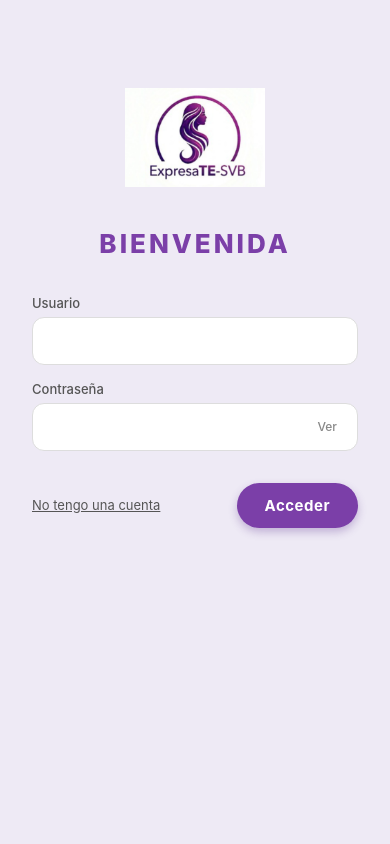
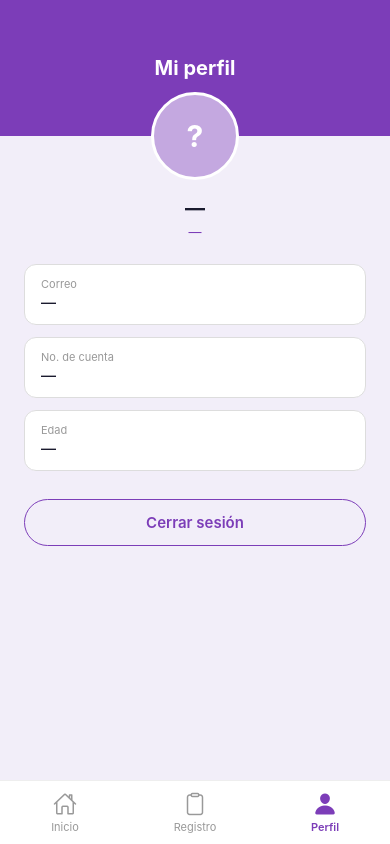
Before and after one commit to Fatima30-svY/ExpresaTE-FAS, a React Native app: screen /Perfil in a window 390 px wide. Built offline with nearby package versions, Linux system fonts and the light colour scheme; what react-native-calendars would draw is missing.

Commit message:
se creo la pantalla de perfil

```diff
--- a/App.js
+++ b/App.js
@@ -5,6 +5,7 @@ import { createNativeStackNavigator } from '@react-navigation/native-stack';
 import LoginScreen from './Screens/Login.js';
 import RegistrarCuenta from './Screens/RegistrarCuenta.js';
 import PantallaPrincipal from './Screens/PantallaPrincipal.js';
+import Perfil from './Screens/Perfil.js';
 
 const Stack = createNativeStackNavigator();
 
@@ -18,6 +19,7 @@ export default function App() {
         <Stack.Screen name="Login" component={LoginScreen} />
         <Stack.Screen name="RegistrarCuenta" component={RegistrarCuenta} />
         <Stack.Screen name="PantallaPrincipal" component={PantallaPrincipal} />
+        <Stack.Screen name="Perfil" component={Perfil} />
       </Stack.Navigator>
     </NavigationContainer>
   );
--- a/Screens/PantallaPrincipal.js
+++ b/Screens/PantallaPrincipal.js
@@ -29,8 +29,12 @@ LocaleConfig.defaultLocale = 'es';
 const hoy = new Date().toISOString().split('T')[0];
 
 export default function Principal({ navigation, route }) {
-  const { nombre } = route.params || {};
+  const { nombre, correo, carrera, noCuenta, edad } = route.params || {};
   const [diaSeleccionado, setDiaSeleccionado] = useState(hoy);
+
+  const irAPerfil = () => {
+    navigation.navigate('Perfil', { nombre, correo, carrera, noCuenta, edad });
+  };
 
   return (
     <View style={styles.flex}>
@@ -115,7 +119,7 @@ export default function Principal({ navigation, route }) {
           <Ionicons name="clipboard-outline" size={24} color="#999" />
           <Text style={styles.tabLabel}>Registro</Text>
         </TouchableOpacity>
-        <TouchableOpacity style={styles.tabItem}>
+        <TouchableOpacity style={styles.tabItem} onPress={irAPerfil}>
           <Ionicons name="person" size={24} color="#999" />
           <Text style={styles.tabLabel}>Perfil</Text>
         </TouchableOpacity>
--- /dev/null
+++ b/Screens/Perfil.js
@@ -0,0 +1,226 @@
+import React from 'react';
+import {
+  View,
+  Text,
+  TouchableOpacity,
+  StyleSheet,
+  ScrollView,
+  Platform,
+} from 'react-native';
+import { Ionicons } from '@expo/vector-icons';
+
+function getInitials(nombre) {
+  if (!nombre) return '?';
+  const partes = nombre.trim().split(' ');
+  if (partes.length === 1) return partes[0][0].toUpperCase();
+  return (partes[0][0] + partes[1][0]).toUpperCase();
+}
+
+const PURPLE = '#7C3DB8';
+const BG = '#F2EEF9';
+const WHITE = '#FFFFFF';
+
+export default function Perfil({ navigation, route }) {
+  const params = route.params || {};
+  const nombre = params.nombre || '';
+  const correo = params.correo || '';
+  const carrera = params.carrera || '';
+  const noCuenta = params.noCuenta || '';
+  const edad = params.edad || '';
+
+  const handleCerrarSesion = () => {
+    navigation.navigate('Login');
+  };
+
+  const handleInicio = () => {
+    navigation.navigate('PantallaPrincipal', route.params);
+  };
+
+  return (
+    <View style={styles.flex}>
+
+      {/* Header morado */}
+      <View style={styles.header}>
+        <Text style={styles.headerTitulo}>Mi perfil</Text>
+      </View>
+
+      {/* Avatar flotante */}
+      <View style={styles.avatarWrapper}>
+        <View style={styles.avatar}>
+          <Text style={styles.avatarTexto}>{getInitials(nombre)}</Text>
+        </View>
+      </View>
+
+      <ScrollView
+        style={styles.scroll}
+        contentContainerStyle={styles.content}
+        showsVerticalScrollIndicator={false}
+      >
+
+        <Text style={styles.nombre}>{nombre || '—'}</Text>
+        <Text style={styles.carreraTexto}>{carrera || '—'}</Text>
+
+        <View style={styles.campo}>
+          <Text style={styles.campoLabel}>Correo</Text>
+          <Text style={styles.campoValor}>{correo || '—'}</Text>
+        </View>
+
+        <View style={styles.campo}>
+          <Text style={styles.campoLabel}>No. de cuenta</Text>
+          <Text style={styles.campoValor}>{noCuenta || '—'}</Text>
+        </View>
+
+        <View style={styles.campo}>
+          <Text style={styles.campoLabel}>Edad</Text>
+          <Text style={styles.campoValor}>{edad || '—'}</Text>
+        </View>
+
+        <TouchableOpacity style={styles.botonCerrar} onPress={handleCerrarSesion}>
+          <Text style={styles.botonCerrarTexto}>Cerrar sesión</Text>
+        </TouchableOpacity>
+
+        <View style={styles.espacioTabBar} />
+      </ScrollView>
+
+      {/* Tab Bar */}
+      <View style={styles.tabBar}>
+        <TouchableOpacity style={styles.tabItem} onPress={handleInicio}>
+          <Ionicons name="home-outline" size={24} color="#999" />
+          <Text style={styles.tabLabel}>Inicio</Text>
+        </TouchableOpacity>
+        <TouchableOpacity style={styles.tabItem}>
+          <Ionicons name="clipboard-outline" size={24} color="#999" />
+          <Text style={styles.tabLabel}>Registro</Text>
+        </TouchableOpacity>
+        <TouchableOpacity style={styles.tabItem}>
+          <Ionicons name="person" size={24} color={PURPLE} />
+          <Text style={[styles.tabLabel, styles.tabActivo]}>Perfil</Text>
+        </TouchableOpacity>
+      </View>
+
+    </View>
+  );
+}
+
+const styles = StyleSheet.create({
+  flex: {
+    flex: 1,
+    backgroundColor: BG,
+  },
+  header: {
+    backgroundColor: PURPLE,
+    paddingTop: Platform.OS === 'android' ? 48 : 56,
+    paddingBottom: 56,
+    alignItems: 'center',
+  },
+  headerTitulo: {
+    fontSize: 20,
+    fontWeight: '700',
+    color: WHITE,
+  },
+  avatarWrapper: {
+    alignItems: 'center',
+    marginTop: -44,
+    marginBottom: 8,
+    zIndex: 10,
+  },
+  avatar: {
+    width: 88,
+    height: 88,
+    borderRadius: 44,
+    backgroundColor: '#C4A8E0',
+    alignItems: 'center',
+    justifyContent: 'center',
+    borderWidth: 3,
+    borderColor: WHITE,
+  },
+  avatarTexto: {
+    fontSize: 30,
+    fontWeight: '700',
+    color: WHITE,
+  },
+  scroll: {
+    flex: 1,
+  },
+  content: {
+    paddingHorizontal: 24,
+    paddingTop: 8,
+    paddingBottom: 20,
+    alignItems: 'center',
+  },
+  nombre: {
+    fontSize: 20,
+    fontWeight: '700',
+    color: '#1A1A2E',
+    marginBottom: 4,
+    textAlign: 'center',
+  },
+  carreraTexto: {
+    fontSize: 13,
+    color: PURPLE,
+    marginBottom: 24,
+    textAlign: 'center',
+  },
+  campo: {
+    width: '100%',
+    backgroundColor: WHITE,
+    borderRadius: 12,
+    borderWidth: 1,
+    borderColor: '#DDD',
+    paddingHorizontal: 16,
+    paddingVertical: 12,
+    marginBottom: 12,
+  },
+  campoLabel: {
+    fontSize: 11,
+    color: '#999',
+    marginBottom: 2,
+  },
+  campoValor: {
+    fontSize: 15,
+    color: '#1A1A2E',
+    fontWeight: '500',
+  },
+  botonCerrar: {
+    marginTop: 16,
+    width: '100%',
+    borderRadius: 24,
+    borderWidth: 1.5,
+    borderColor: PURPLE,
+    paddingVertical: 13,
+    alignItems: 'center',
+  },
+  botonCerrarTexto: {
+    color: PURPLE,
+    fontSize: 15,
+    fontWeight: '600',
+  },
+  espacioTabBar: {
+    height: 80,
+  },
+  tabBar: {
+    flexDirection: 'row',
+    backgroundColor: WHITE,
+    borderTopWidth: 1,
+    borderTopColor: '#EEE',
+    paddingBottom: Platform.OS === 'ios' ? 20 : 10,
+    paddingTop: 10,
+    position: 'absolute',
+    bottom: 0,
+    left: 0,
+    right: 0,
+  },
+  tabItem: {
+    flex: 1,
+    alignItems: 'center',
+    gap: 3,
+  },
+  tabLabel: {
+    fontSize: 11,
+    color: '#999',
+  },
+  tabActivo: {
+    color: PURPLE,
+    fontWeight: '600',
+  },
+});
--- a/Screens/RegistrarCuenta.js
+++ b/Screens/RegistrarCuenta.js
@@ -46,7 +46,7 @@ export default function RegisterScreen({ navigation }) {
     }
     // Aquí conectarás con Firebase más adelante
     alert('¡Cuenta creada exitosamente!');
-    navigation.navigate('PantallaPrincipal', { nombre: nombre });
+    navigation.navigate('PantallaPrincipal', { nombre, correo, carrera, noCuenta, edad });
   };
 
   return (
```
